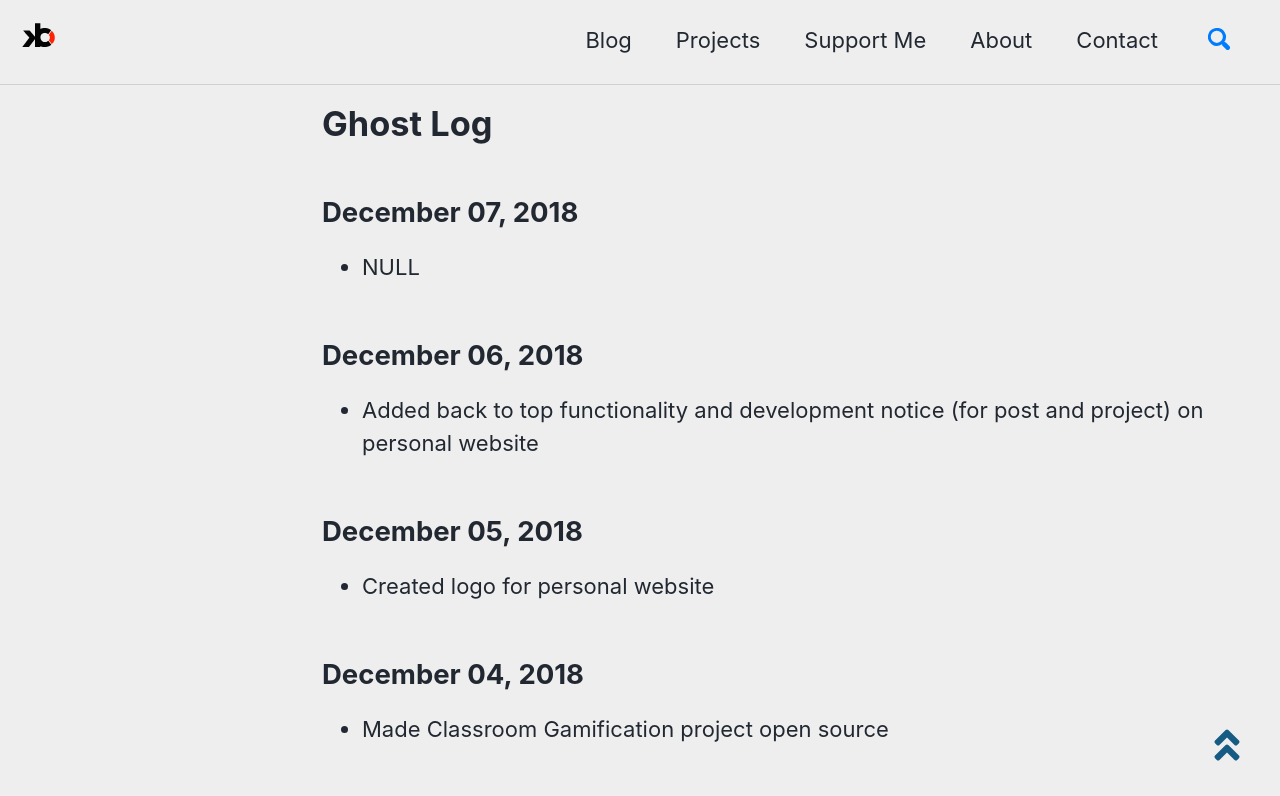
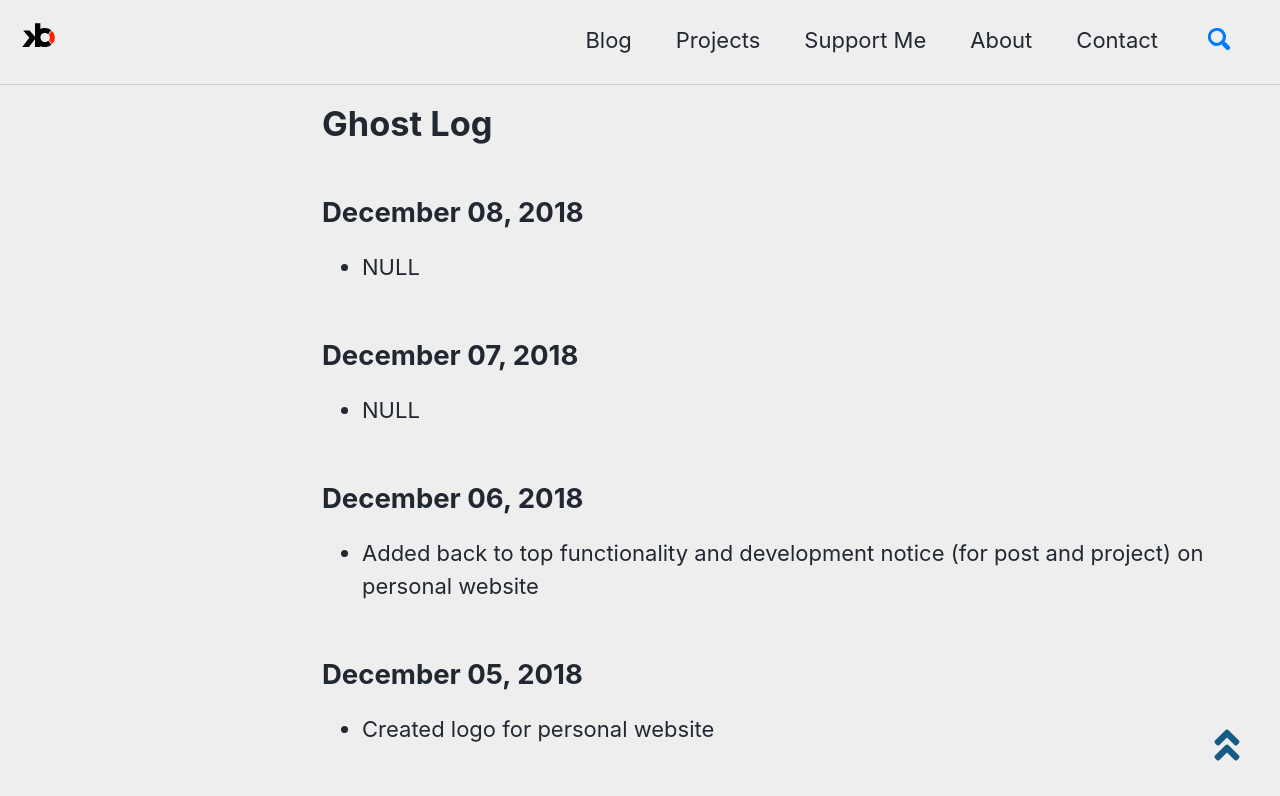
Before and after one commit to kulbhushanchand/kulbhushanchand.github.io-v2, a Jekyll site: the page built from _pages/main/log.md, in a window 1280 px wide and 900 px high, cut to the strip 104-900 px from the top of the window. Built offline with Jekyll 4.4.1, drawn with Linux system fonts in a browser that asks for light colours; cached includes are drawn as plain includes; comment, search, counter and statistics services are not loaded; a style sheet for code colours, icons or effects is not loaded.

Commit message:
Update log.md

```diff
--- a/_pages/main/log.md
+++ b/_pages/main/log.md
@@ -16,6 +16,9 @@ toc: false
 
 
 {% assign dateFormat = '%B %d, %Y' %}
+## {{ "2018-12-08" | date: dateFormat }}
+- NULL
+
 ## {{ "2018-12-07" | date: dateFormat }}
 - NULL
 
```
